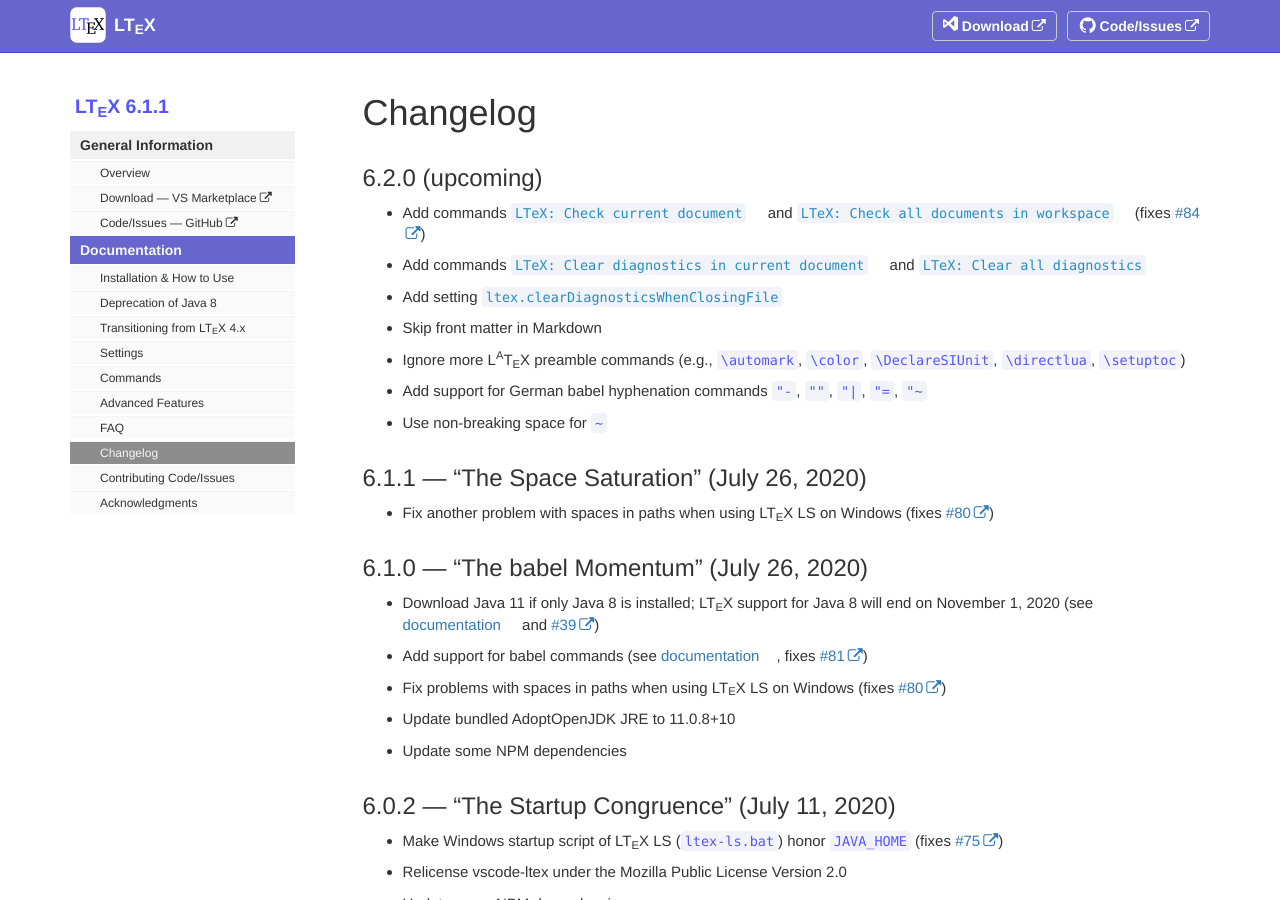
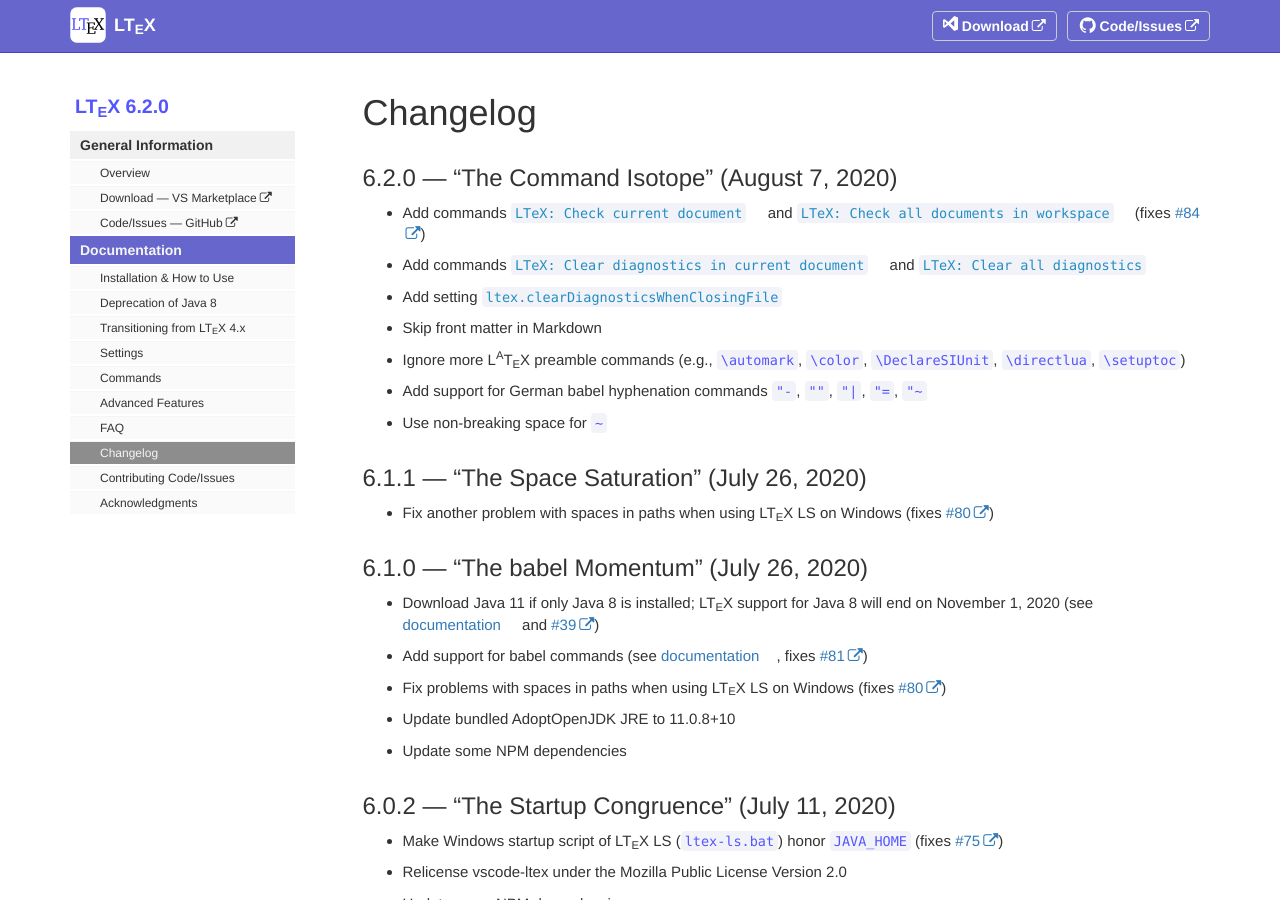
Before and after one commit to valentjn/vscode-ltex, a Jekyll site: the page built from pages/docs/changelog.md, in a window 1280 px wide and 900 px high. Built offline with Jekyll 4.4.1, drawn with Linux system fonts in a browser that asks for light colours.

Commit message:
Bump to 6.2.0

```diff
--- a/_data/sidebars/sidebar.yml
+++ b/_data/sidebars/sidebar.yml
@@ -1,7 +1,7 @@
 entries:
   - title: "sidebar"
     product: "LT<sub>E</sub>X"
-    version: "6.1.1"
+    version: "6.2.0"
     folders:
       - title: "General Information"
         output: "web"
--- a/pages/docs/changelog.md
+++ b/pages/docs/changelog.md
@@ -11,7 +11,7 @@
 toc: false
 ---
 
-## 6.2.0 (upcoming)
+## 6.2.0 — “The Command Isotope” (August 7, 2020)
 
 - Add commands [`LTeX: Check current document`](https://valentjn.github.io/vscode-ltex/docs/commands.html#ltexcheckcurrentdocument) and [`LTeX: Check all documents in workspace`](https://valentjn.github.io/vscode-ltex/docs/commands.html#ltexcheckalldocumentsinworkspace) (fixes [#84](https://github.com/valentjn/vscode-ltex/issues/84))
 - Add commands [`LTeX: Clear diagnostics in current document`](https://valentjn.github.io/vscode-ltex/docs/commands.html#ltexcleardiagnosticsincurrentdocument) and [`LTeX: Clear all diagnostics`](https://valentjn.github.io/vscode-ltex/docs/commands.html#ltexclearalldiagnostics)
```
